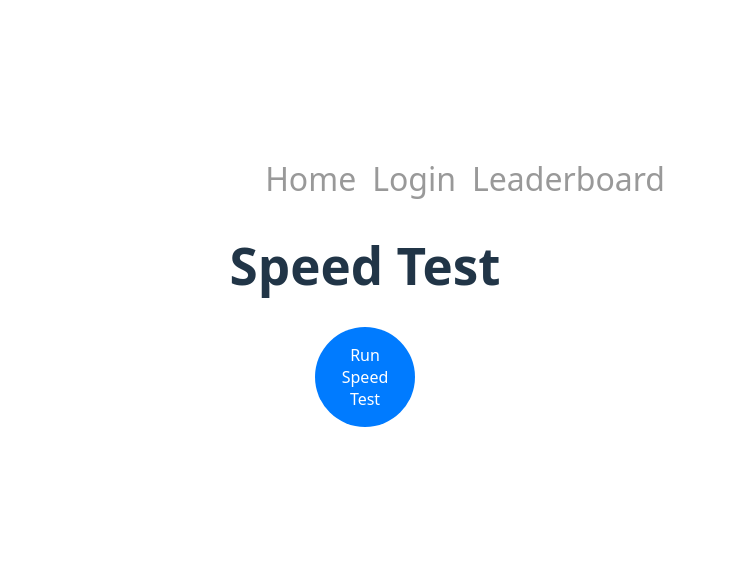
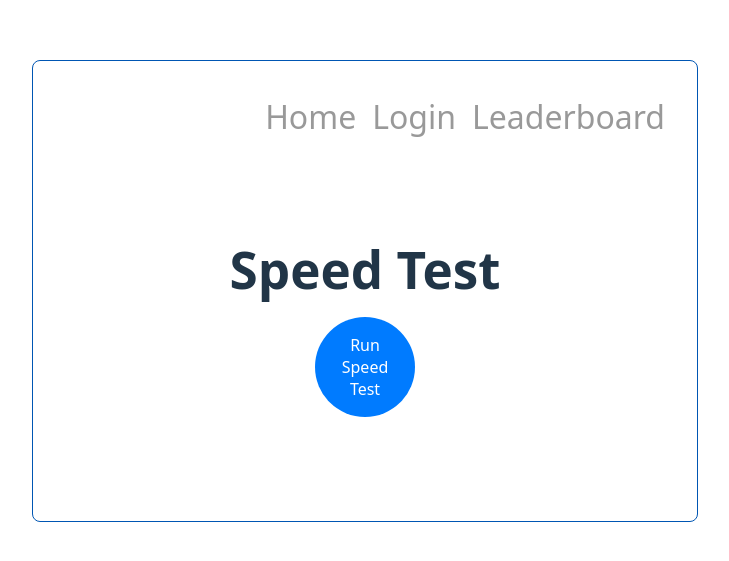
Before and after one commit to rebeccafitzpatr/700-Digital-Equity, a React (Vite) app in the folder frontend/: page / in a window 1280 px wide. Shown: the part 109-670 px from the top of the page, without its empty margins (275-1004 px from the left). Built offline with nearby package versions, Linux system fonts and the light colour scheme.

Commit message:
center the home page contents and the leaderboard componenet

```diff
--- a/frontend/src/App.css
+++ b/frontend/src/App.css
@@ -4,6 +4,8 @@
   margin: 0 auto;
   padding: 2rem;
   text-align: center;
+  border: 1px solid #0056b3;
+  border-radius: 8px;
 }
 
 .logo {
@@ -53,7 +55,7 @@
   cursor: pointer; /* Change the cursor to a pointer on hover */
   display: flex; /* Center the text inside the button */
   justify-content: center;
-  margin:auto;
+  margin: 20px auto;
   align-items: center;
   transition: background-color 0.3s ease; /* Add a hover transition */
 }
@@ -61,3 +63,16 @@
 .start-button:hover {
   background-color: #0056b3; /* Darken the background color on hover */
 }
+
+.home {
+  display: flex;
+  flex-direction: column;
+  align-items: center;
+  justify-content: center;
+  margin:auto;
+  min-height: 300px;
+}
+
+.home h1 {
+  margin:0;
+}
--- a/frontend/src/App.jsx
+++ b/frontend/src/App.jsx
@@ -9,7 +9,7 @@ function App() {
 
 
   return (
-    <div id="root">
+    <div>
       <Router>
         <Navbar />
         <Routes>
--- a/frontend/src/components/components.css
+++ b/frontend/src/components/components.css
@@ -3,6 +3,7 @@
     justify-content: space-between;
     align-items: center;
     color: #222;
+    padding-bottom: 3rem;
 }
 
 .navbar-logo a {
@@ -60,6 +61,7 @@
   }
 
   .list-view {
+    box-sizing: border-box; /* Include padding and border in element's total width and height */
     width: 100%;
     max-width: 800px; /* Limit the width of the list view */
     margin: 1rem auto; /* Center the list view */
--- a/frontend/src/pages/Home.jsx
+++ b/frontend/src/pages/Home.jsx
@@ -1,5 +1,5 @@
 import React, { useState } from 'react';
-
+import '../App.css'
 export default function Home() {
     const [results, setResults] = useState(null);
   const [loading, setLoading] = useState(false);
@@ -18,7 +18,7 @@ export default function Home() {
   };
     return (
 
-        <div>
+        <div className="home">
 
             <h1>Speed Test</h1>
             <button className="start-button" onClick={runSpeedTest} disabled={loading}>
```
